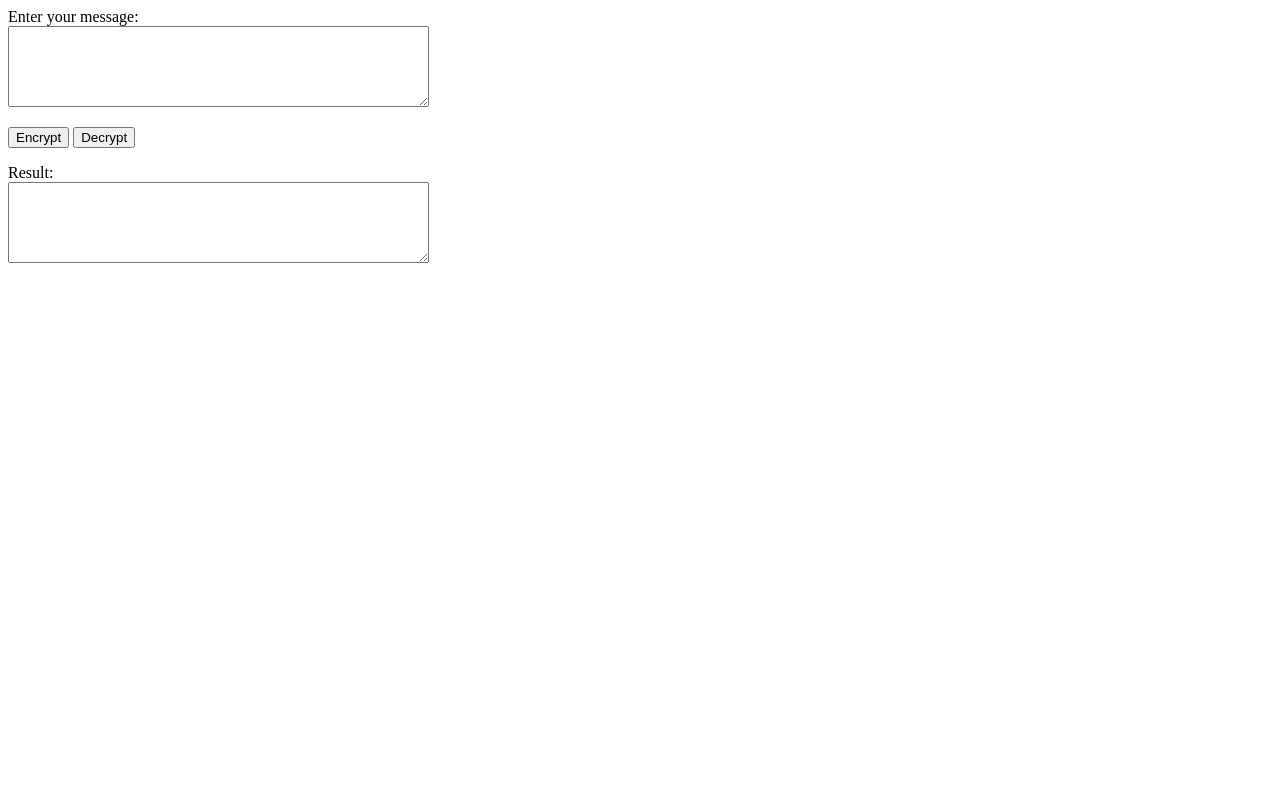
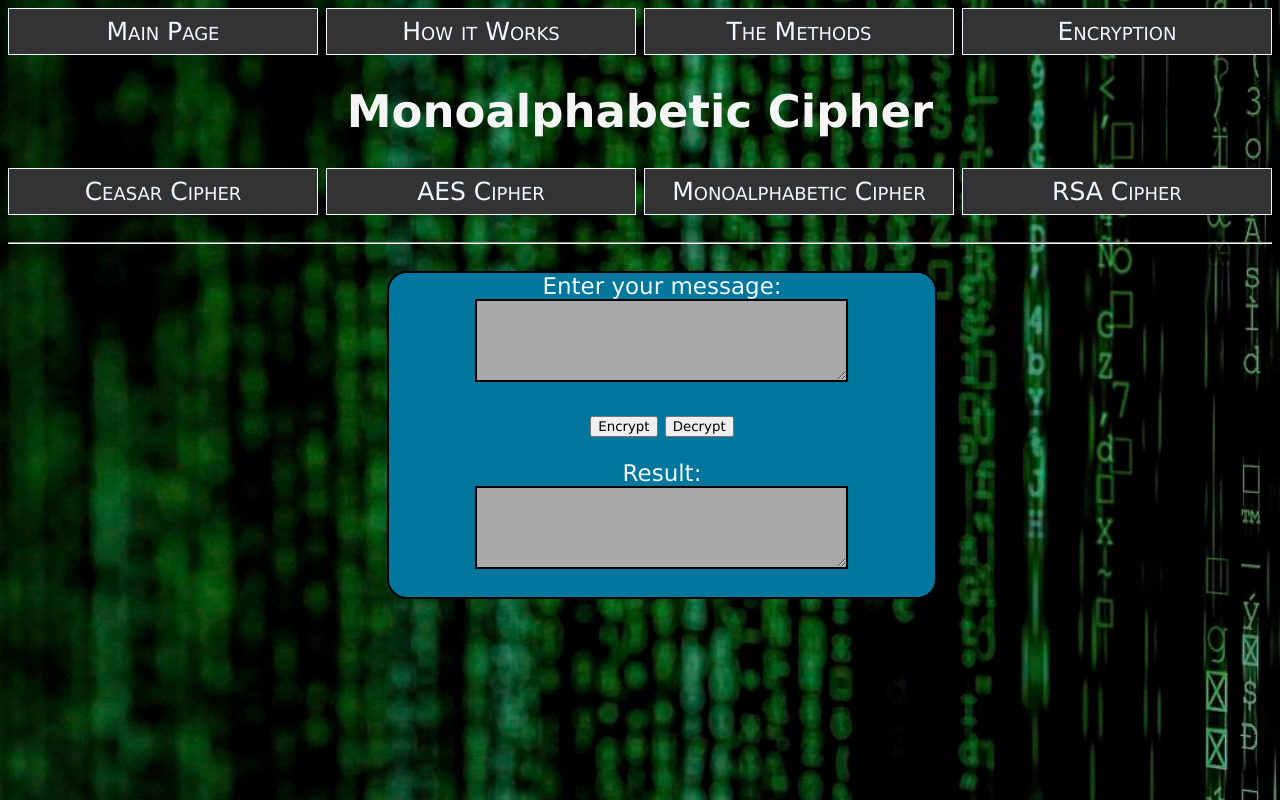
Before and after one commit to Mkingsley16/BrickHack, a website: page monoalphabetic.html in a window 1280 px wide. Drawn offline with Linux system fonts and the light colour scheme.

Commit message:
monoalphabetic cipher format

```diff
--- a/monoalphabetic.html
+++ b/monoalphabetic.html
@@ -1,8 +1,35 @@
 <!DOCTYPE html>
-<html lang="en">
-<head>
+<html>
+    <head>
+		<meta charset="UTF-8">
+		<meta http-equiv="X-UA-Compatible" content="IE=edge">
+		<meta name="viewport" content="width=device-width, initial-scale=1.0">
+		<link href = "./assets/css/style.css" rel = "stylesheet" type ="text/css">
+		<title>Monoalphabetic</title>
+	</head>
   <body>
+	<header>
+        <nav>
+        <a href="index.html">Main Page</a>
+        <a href ="how.html">How it Works</a>
+        <a href="methods.html">The Methods</a>
+        <a href="encryption.html">Encryption</a>
 
+        </nav>
+        <h1>
+            Monoalphabetic Cipher
+        </h1>
+    </header>
+    <nav>
+    <a href="ceasar.html">Ceasar Cipher</a>
+    <a href ="aes.html">AES Cipher</a>
+    <a href="monoalphabetic.html">Monoalphabetic Cipher</a>
+    <a href="rsa.html">RSA Cipher</a>
+    </nav>
+	<br>
+	<hr>
+	<br>
+	<article id="encryption">
   <label for="message">Enter your message:</label><br>
   <textarea id="message" rows="5" cols="50"></textarea>
 </p>
@@ -76,5 +103,6 @@ document.getElementById("result").value = result;
 
 }
 </script>
+</article>
   </body>
 </html>
```
